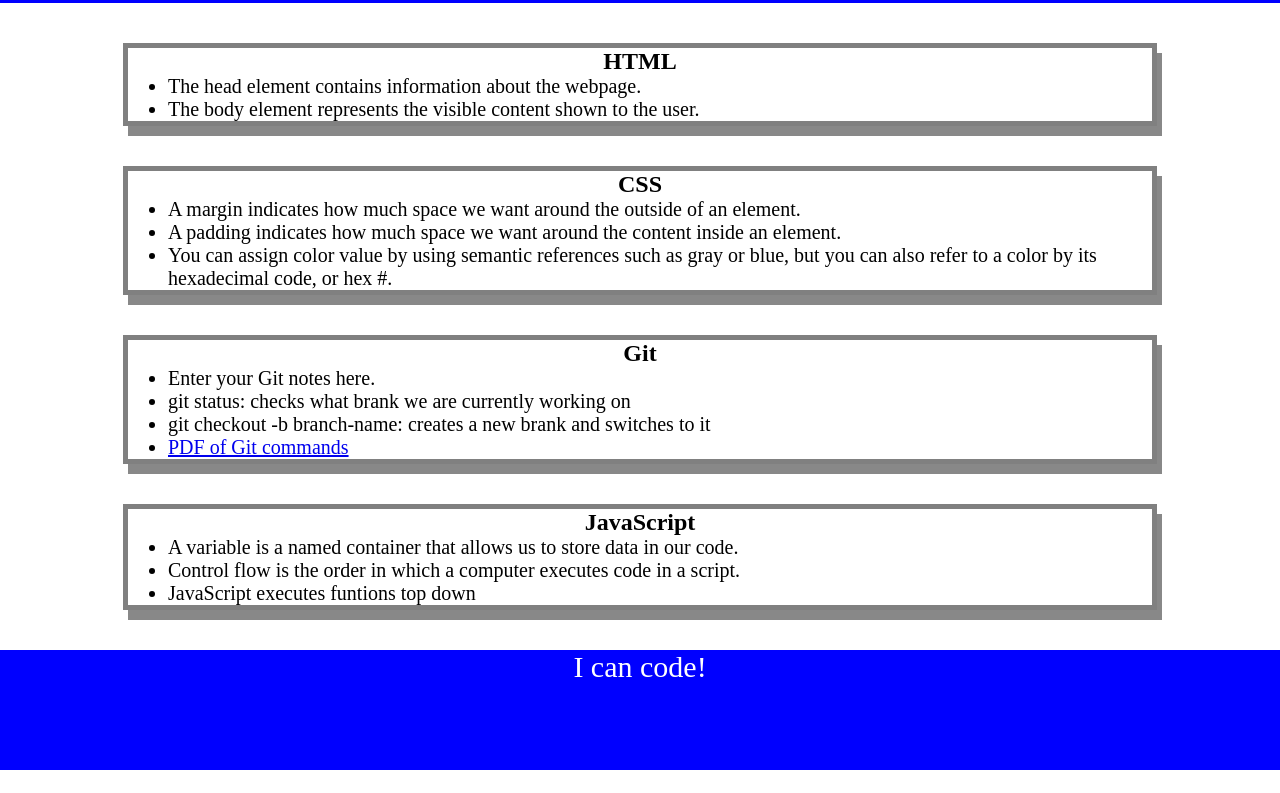
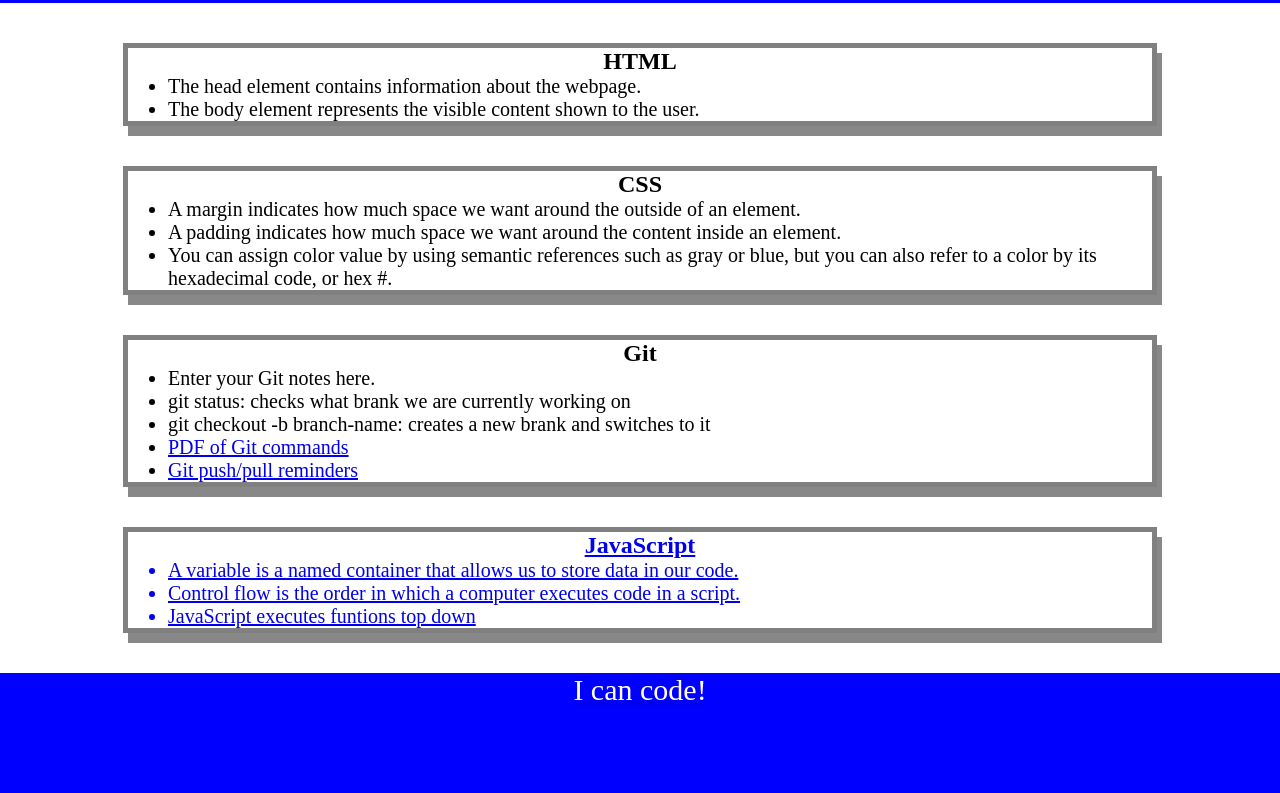
Before and after one commit to Tunestring/prework-study-guide, a plain HTML site: page index.html in a window 1280 px wide. Shown: the part 117-910 px from the top of the page. Before the commit the page ends 887 px from the top, so only its background shows below. Drawn offline with Linux system fonts and the light colour scheme.

Commit message:
added more to index

```diff
--- a/index.html
+++ b/index.html
@@ -38,6 +38,7 @@
           <li>git status: checks what brank we are currently working on</li>
           <li>git checkout -b branch-name: creates a new brank and switches to it</li>
           <li><a href="./assets/git-cheat-sheet-education.pdf">PDF of Git commands</a></li>
+          <li><a href="./assets/git-commands.png">Git push/pull reminders</li>
         </ul>
       </section>
 
```
Also changed, not shown: assets/git-commands.png (added).
